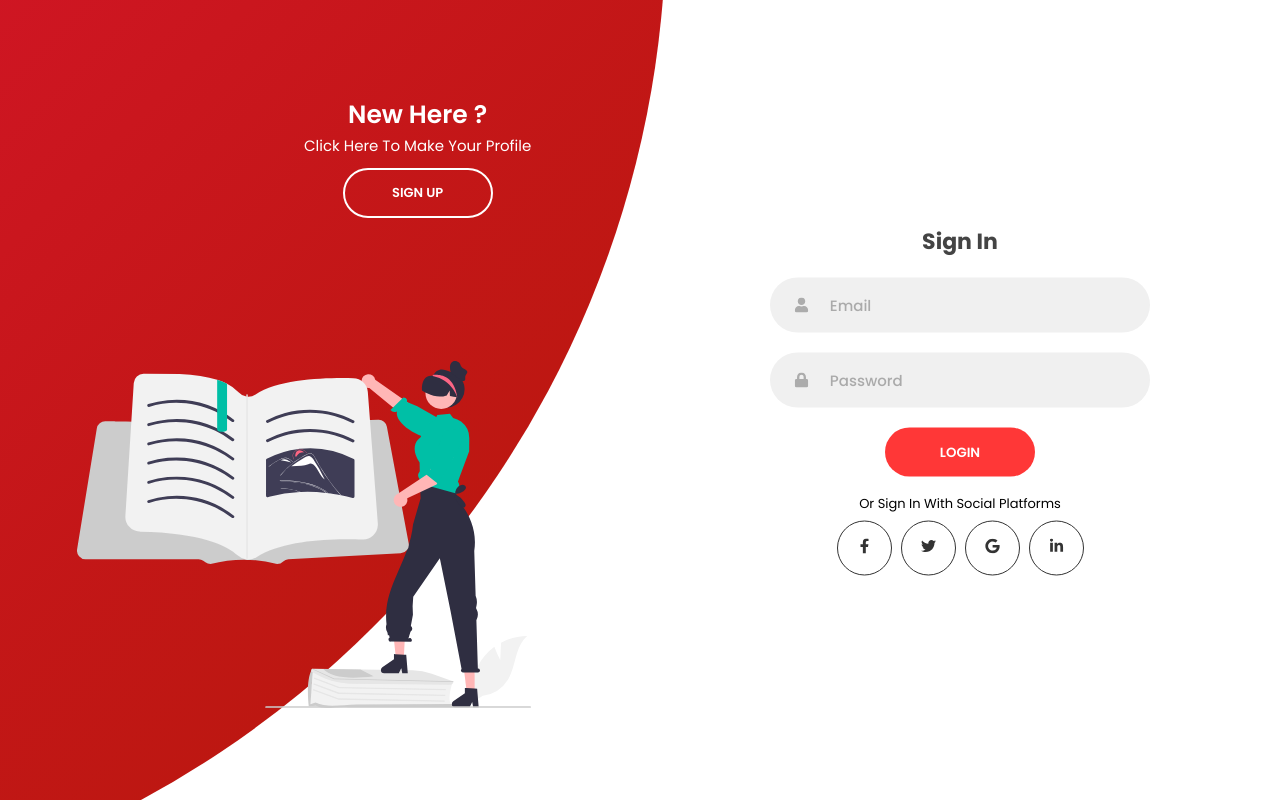
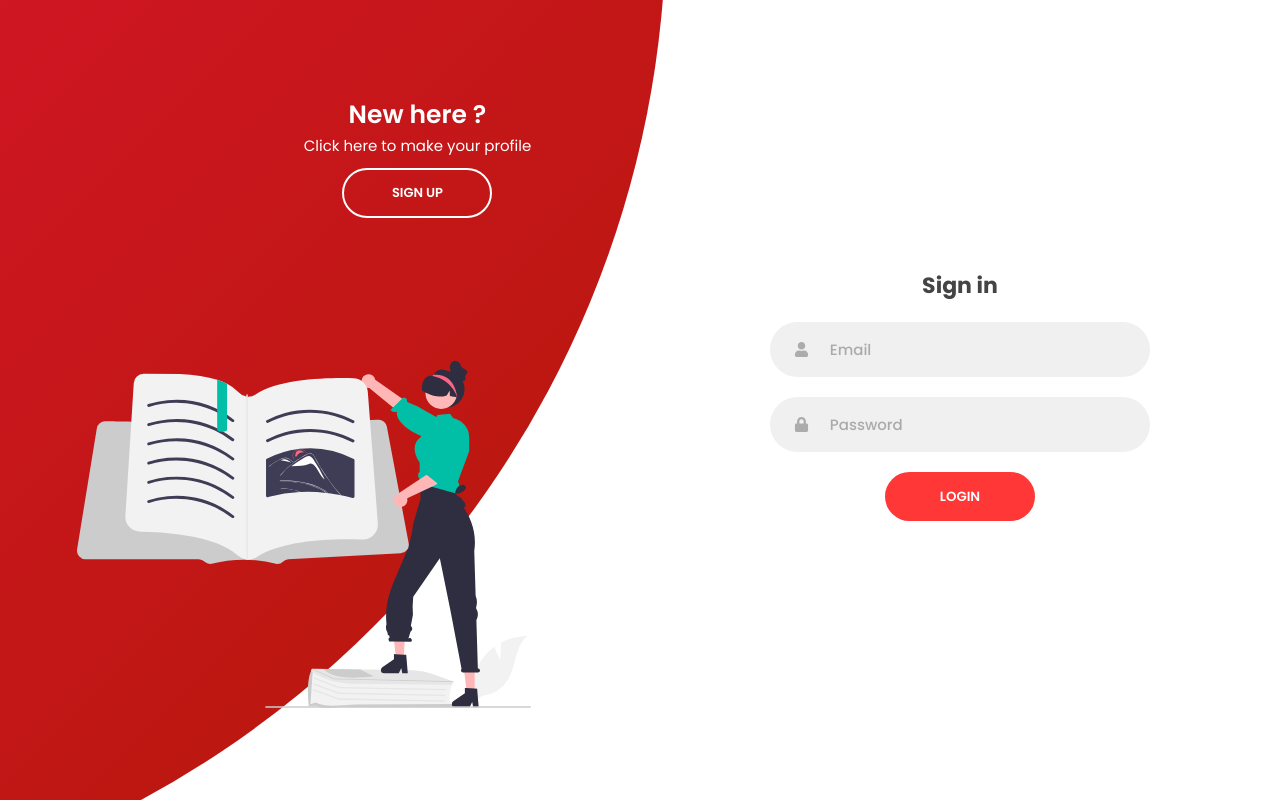
Before and after one commit to Saksham091/Librarium-Client, a React (Create React App) app in the folder client/: page / in a window 1280 px wide. Built offline with nearby package versions, Linux system fonts and the light colour scheme.

Commit message:
Refactor login component

```diff
--- a/client/src/App.css
+++ b/client/src/App.css
@@ -17,7 +17,6 @@
     box-sizing: border-box;
     outline: none; border:none;
     text-decoration: none;
-    text-transform: capitalize;
     transition:all .2s linear;
     transition:width none;
 }
--- a/client/src/Components/Login/Login.js
+++ b/client/src/Components/Login/Login.js
@@ -106,7 +106,7 @@ function Login() {
             })
                 .then((res) => res.json())
                 .then((data) => {
-                    if (data) {
+                    if (data.token) {
                         setError(false);
                         sessionStorage.setItem('userId', data.token)
                         navigate('/home');
@@ -138,21 +138,6 @@ function Login() {
                             </div>
                             {error && <p className='error'>Please enter a valid username or password</p>}
                             <input type="submit" onClick={(e) => loginUser(e)} value="Login" class="button solid" />
-                            <p class="social-text">Or Sign in with social platforms</p>
-                            <div class="social-media">
-                                <a href="#" class="social-icon">
-                                    <i> <FaFacebookF /> </i>
-                                </a>
-                                <a href="#" class="social-icon">
-                                    <i> <FaTwitter /> </i>
-                                </a>
-                                <a href="#" class="social-icon">
-                                    <i> <FaGoogle /> </i>
-                                </a>
-                                <a href="#" class="social-icon">
-                                    <i> <FaLinkedinIn /> </i>
-                                </a>
-                            </div>
                         </form>
                         <form action="#" class="sign-up-form login">
                             <h2 class="title">Sign up</h2>
@@ -175,21 +160,6 @@ function Login() {
                             </div>
                             <input type="submit" onClick={(e) => signupUser(e)} class="button" value="Sign up" />
                             <p className='update_info'>{update}</p>
-                            <p class="social-text">Or Sign up with social platforms</p>
-                            <div class="social-media">
-                                <a href="#" class="social-icon">
-                                    <i> <FaFacebookF /> </i>
-                                </a>
-                                <a href="#" class="social-icon">
-                                    <i> <FaTwitter /> </i>
-                                </a>
-                                <a href="#" class="social-icon">
-                                    <i> <FaGoogle /> </i>
-                                </a>
-                                <a href="#" class="social-icon">
-                                    <i> <FaLinkedinIn /> </i>
-                                </a>
-                            </div>
                         </form>
                     </div>
                 </div>
```
